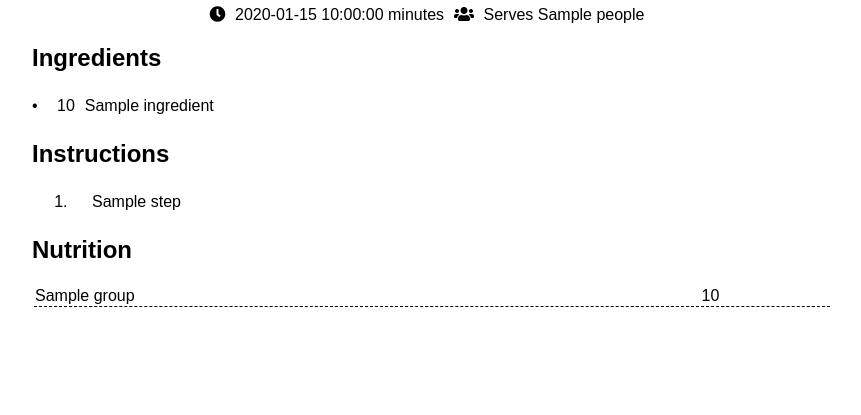
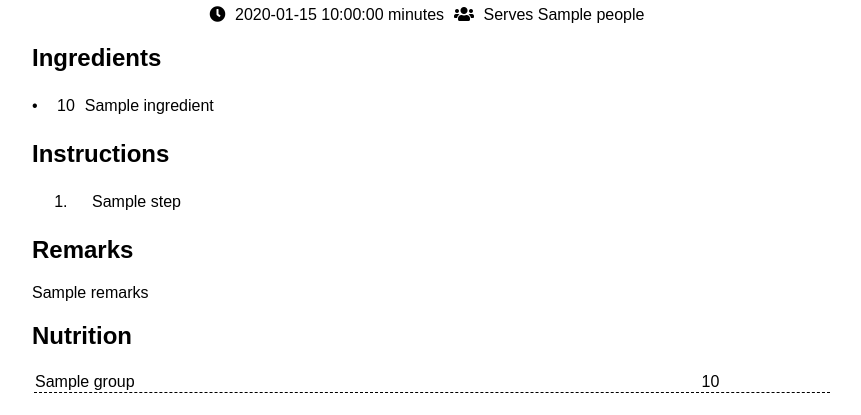
Before and after one commit to DenSinH/master-chef, a Python web app: template src/webapp/templates/recipe.html in a window 1280 px wide. Shown: the part 409-824 px from the top of the page, without its empty margins (208-1069 px from the left). Before the commit the page ends 716 px from the top, so only its background shows below. Run offline with Jinja, Linux system fonts and the light colour scheme; the template is opened without the code that fills it: most values are stand-ins (such as "Sample title", 1, 10 or a date in 2020); grey boxes marked "Sample" are stand-in pictures.

Commit message:
add remarks field in recipe

```diff
--- a/src/webapp/app.py
+++ b/src/webapp/app.py
@@ -266,6 +266,7 @@ def _parse_recipe_form(form: sanic.request.RequestParameters):
         "people": int(form["people"][0]) if "people" in form else None,
         "time": int(form["time"][0]) if "time" in form else None,
         "ingredients": ingredients,
+        "remarks": form["remarks"][0] if "remarks" in form else None,
         "nutrition": nutrition,
         "preparation": form.getlist("preparation", []),
         "tags": form.getlist("tag", []),
--- a/src/webapp/templates/add/form.html
+++ b/src/webapp/templates/add/form.html
@@ -78,6 +78,11 @@
                 </div>
             </div>
 
+            <div class="form-field">
+                <label>Remarks:</label>
+                <textarea class="remarks" name="remarks" placeholder="Remarks">{{ recipe.get("remarks", "") }}</textarea>
+            </div>
+
             <div id="nutritionContainer" class="form-field">
                 <div class="nutrition-header">
                     <label>Nutrition:</label>
--- a/src/webapp/templates/recipe.html
+++ b/src/webapp/templates/recipe.html
@@ -63,7 +63,16 @@
             {%- endfor -%}
         </ol>
 
-        {%- if recipe["nutrition"] is not none -%}
+        {%- if recipe.get("remarks") is not none -%}
+        {%- if recipe["remarks"].strip() -%}
+        <h2>Remarks</h2>
+        <p class="remarks">
+            {{ recipe["remarks"]|capitalize }}
+        </p>
+        {%- endif -%}
+        {%- endif -%}
+
+        {%- if recipe.get("nutrition") is not none -%}
         <h2>Nutrition</h2>
         <table class="nutrition">
             {%- for group in recipe["nutrition"] -%}
--- a/todo.txt
+++ b/todo.txt
@@ -1,5 +1,4 @@
 ingredient multiplier (if "people" exists)
 instagram reel thumbnails
 reorder ingredient / nutrition fields
-remarks field
 get page thumbnail button for adding recipe manually
```
